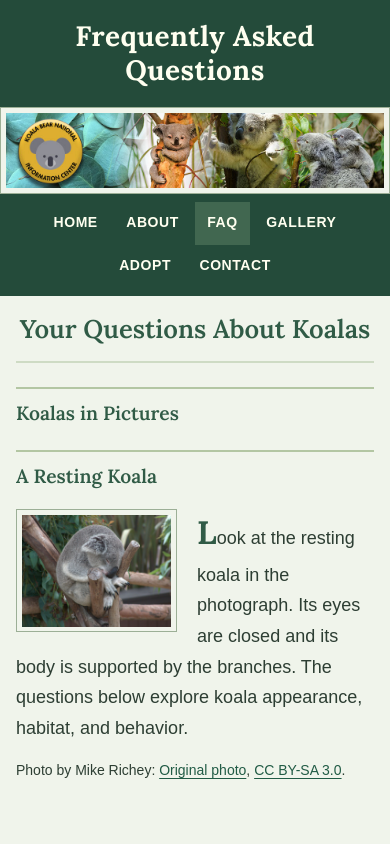
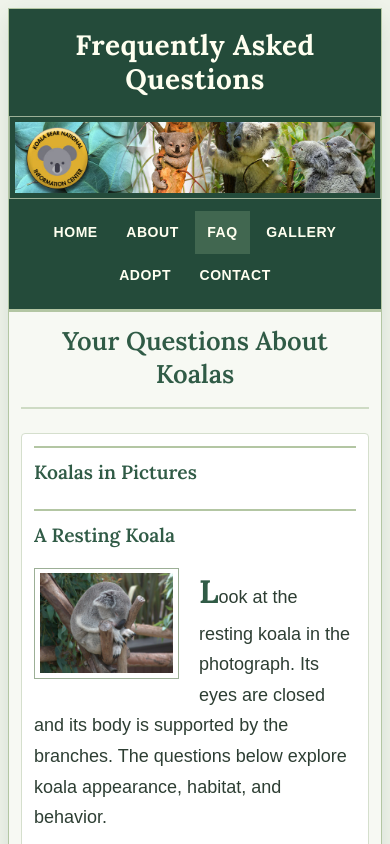
Before and after one commit to ClayWarren/claywarren.com, a website: page public/wdv101/koala_site/faq.html in a window 390 px wide. Shown: the top 844 px of the page. Drawn offline with Linux system fonts and the light colour scheme.

Commit message:
feat: add fixed-width Koala page container
Wrap the semantic regions of each Koala page in a centered 1024px container, capped to the available mobile width. Add section and footer backgrounds, borders, spacing, and a homework link for assignment 9-1.

Verified build, HTML validation, navigation and images on all six Koala pages, and mobile container sizing.

```diff
--- a/public/wdv101/koala_site/faq.html
+++ b/public/wdv101/koala_site/faq.html
@@ -15,6 +15,8 @@
   <link rel="stylesheet" href="styles.css">
 </head>
 <body>
+  <!-- Assignment 9-1: one fixed-width container for the semantic layout. -->
+  <div class="site-container">
   <header id="top">
     <!-- Shared banner and navigation appear on every page. -->
     <h1>Frequently Asked Questions</h1>
@@ -121,5 +123,6 @@
     <img src="images/koala_logo.svg" alt="Australian Koala Foundation logo" width="100">
     <p><a href="#top">Back to top</a></p>
   </footer>
+  </div>
 </body>
 </html>
--- a/public/wdv101/koala_site/styles.css
+++ b/public/wdv101/koala_site/styles.css
@@ -10,10 +10,23 @@ body {
   line-height: 1.7;
 }
 
-/* Grouped selectors share the same page width. */
+/* Assignment 9-1: fixed desktop width; capped to fit smaller screens. */
+.site-container {
+  width: 1024px;
+  max-width: calc(100% - 2rem);
+  margin: 2rem auto;
+  padding: 0;
+  border: 1px solid #b3c6a3;
+  background-color: #f7f9f3;
+  box-shadow: 0 0.5rem 1.5rem rgb(36 75 58 / 12%);
+  box-sizing: border-box;
+}
+
+/* Semantic regions stack into a single outer column inside the container. */
 header, nav, main, footer {
-  max-width: 64rem;
-  margin: 0 auto;
+  width: 100%;
+  margin: 0;
+  box-sizing: border-box;
 }
 
 h1 {
@@ -180,3 +193,27 @@ h4 { font-size: 1.1rem; }
 .welcome h2 { letter-spacing: 0.04em; }
 .urgent { color: #763a20; }
 .faq-columns .image-wrap { break-inside: avoid; }
+
+/* Semantic element spacing and colors for assignment 9-1. */
+header { padding: 0; background-color: #244b3a; color: ivory; }
+nav { padding: 0.25rem 0; border-bottom: 3px solid #b3c6a3; }
+main { padding: 1.5rem; background-color: #f7f9f3; }
+main section {
+  margin: 0 0 1.5rem;
+  padding: 1.25rem;
+  border: 1px solid #d5dfcd;
+  border-radius: 0.25rem;
+  background-color: white;
+  color: #253a30;
+}
+main section:last-child { margin-bottom: 0; }
+main section.highlight { background-color: #e0ead6; border-left: 0.3rem solid #537348; }
+main section > h2:first-child { margin-top: 0; }
+footer { margin-top: 0.5rem; padding: 1.5rem; background-color: #e7edde; color: #244b3a; }
+.faq-columns section { padding: 0.75rem; }
+
+@media (max-width: 36rem) {
+  .site-container { max-width: calc(100% - 1rem); margin: 0.5rem auto; }
+  main { padding: 0.75rem; }
+  main section { padding: 0.75rem; }
+}
```
Also changed, not shown: public/wdv101/homework.html (+1 -0 lines), public/wdv101/koala_site/about.html (+3 -0 lines), public/wdv101/koala_site/adoption.html (+3 -0 lines), public/wdv101/koala_site/contact.html (+3 -0 lines), public/wdv101/koala_site/gallery.html (+3 -0 lines), public/wdv101/koala_site/home.html (+3 -0 lines).
